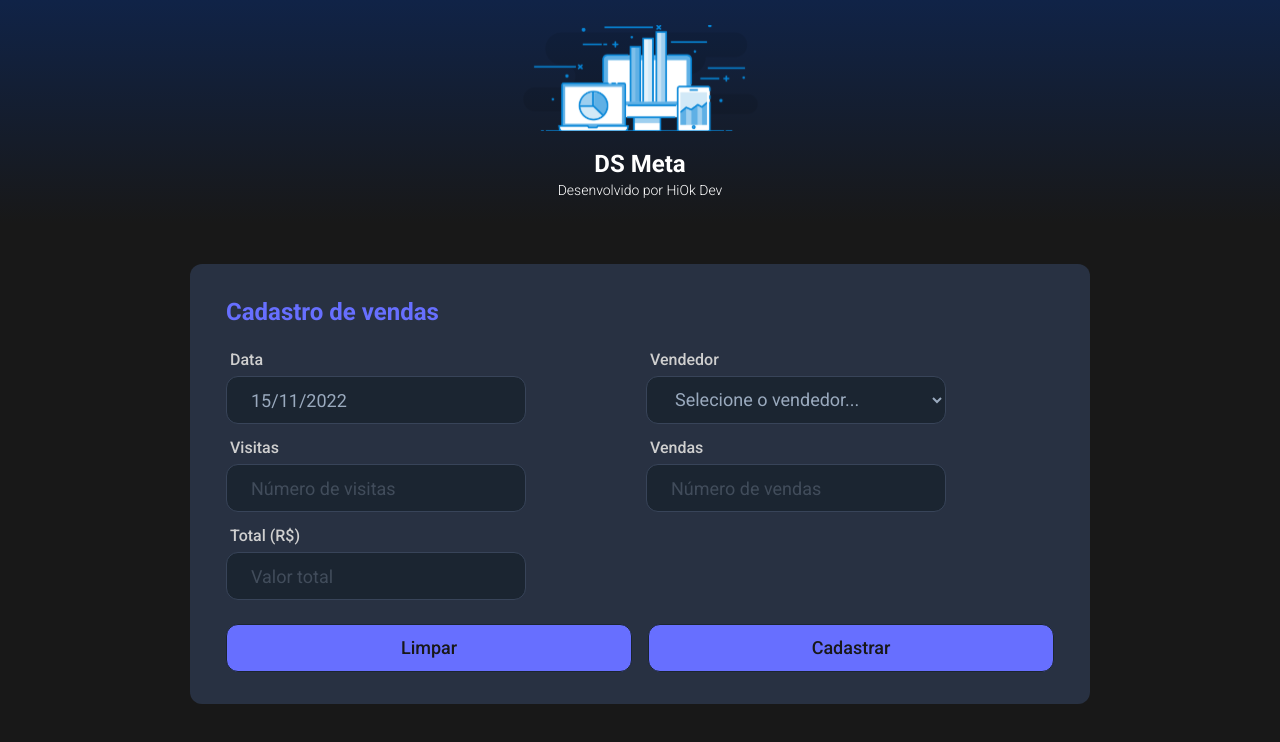
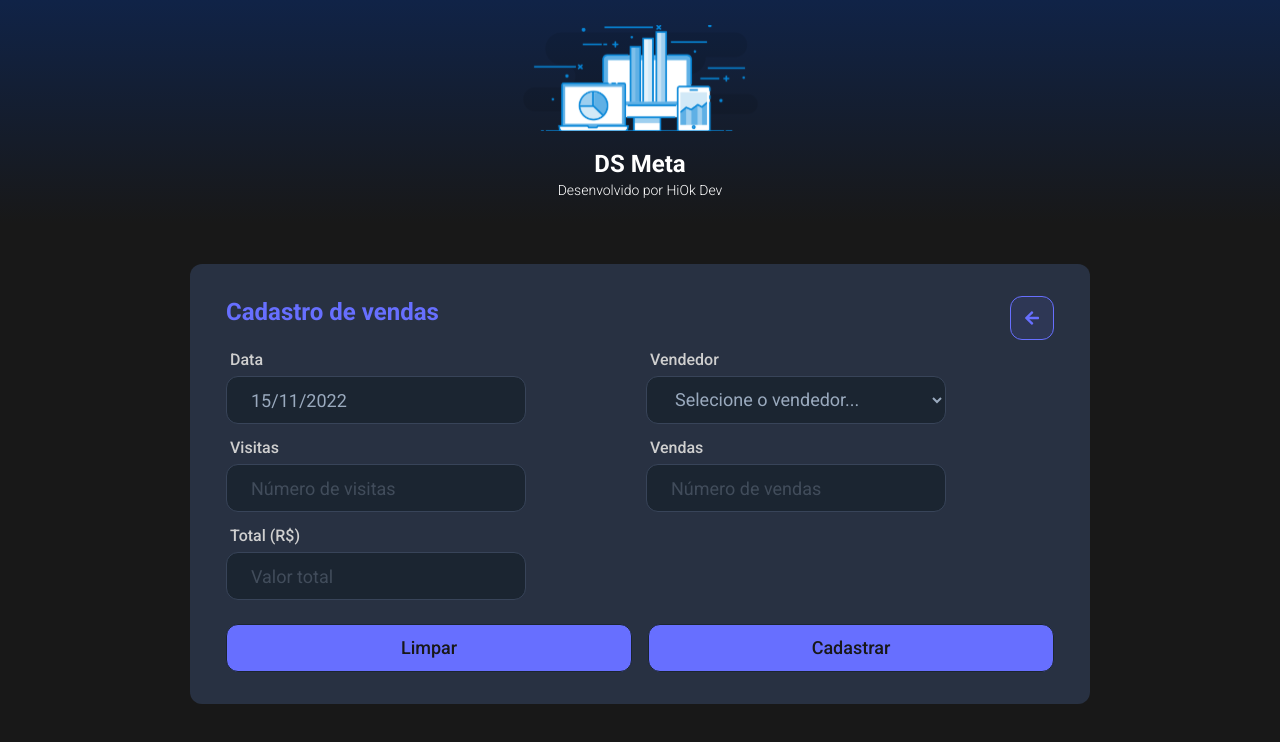
Before and after one commit to rodolfoHOk/devsuperior.dsmeta, a React (Vite) app in the folder frontend/: page /cadastro in a window 1280 px wide. Shown: the top 742 px of the page. Built offline with nearby package versions, Linux system fonts and the light colour scheme.

Commit message:
add cash register button and back button component

```diff
--- a/frontend/package.json
+++ b/frontend/package.json
@@ -13,6 +13,7 @@
     "react": "^18.2.0",
     "react-datepicker": "^4.8.0",
     "react-dom": "^18.2.0",
+    "react-icons": "^4.6.0",
     "react-router-dom": "^6.4.3"
   },
   "devDependencies": {
--- /dev/null
+++ b/frontend/src/components/BackButton/index.tsx
@@ -0,0 +1,13 @@
+import { ButtonHTMLAttributes } from 'react';
+import { FaArrowLeft } from 'react-icons/fa';
+import './styles.css';
+
+interface BackButtonProps extends ButtonHTMLAttributes<HTMLButtonElement> {}
+
+export function BackButton(props: BackButtonProps) {
+  return (
+    <button {...props} className="btn-back" title="Voltar">
+      <FaArrowLeft className="text-blue-400" />
+    </button>
+  );
+}
--- /dev/null
+++ b/frontend/src/components/BackButton/styles.css
@@ -0,0 +1,3 @@
+.btn-back {
+  @apply w-11 h-11 flex items-center justify-center rounded-xl border border-blue-400 bg-blue-400/10 hover:bg-blue-400/30 transition-colors duration-200;
+}
--- /dev/null
+++ b/frontend/src/components/CashRegisterButton/index.tsx
@@ -0,0 +1,14 @@
+import { ButtonHTMLAttributes } from 'react';
+import { FaCashRegister } from 'react-icons/fa';
+import './styles.css';
+
+interface CashRegisterButtonProps
+  extends ButtonHTMLAttributes<HTMLButtonElement> {}
+
+export function CashRegisterButton(props: CashRegisterButtonProps) {
+  return (
+    <button {...props} className="btn-cash-register" title="Cadastrar venda">
+      <FaCashRegister className="text-blue-400" />
+    </button>
+  );
+}
--- /dev/null
+++ b/frontend/src/components/CashRegisterButton/styles.css
@@ -0,0 +1,3 @@
+.btn-cash-register {
+  @apply w-11 h-11 flex items-center justify-center rounded-xl border border-blue-400 bg-blue-400/10 hover:bg-blue-400/30 transition-colors duration-200;
+}
--- a/frontend/src/components/NotificationButton/index.tsx
+++ b/frontend/src/components/NotificationButton/index.tsx
@@ -1,9 +1,13 @@
+import { ButtonHTMLAttributes } from 'react';
 import icon from '../../assets/img/notification-icon.svg';
 import './styles.css';
 
-export function NotificationButton() {
+interface NotificationButtonProps
+  extends ButtonHTMLAttributes<HTMLButtonElement> {}
+
+export function NotificationButton(props: NotificationButtonProps) {
   return (
-    <button className="btn-notification">
+    <button {...props} className="btn-notification">
       <img src={icon} alt="Notificar" />
     </button>
   );
--- a/frontend/src/components/SalesCard/index.tsx
+++ b/frontend/src/components/SalesCard/index.tsx
@@ -1,6 +1,8 @@
 import { useState } from 'react';
+import { useNavigate } from 'react-router-dom';
 import DatePicker, { registerLocale } from 'react-datepicker';
 import ptBR from 'date-fns/locale/pt-BR';
+import { CashRegisterButton } from '../CashRegisterButton';
 import { NotificationButton } from '../NotificationButton';
 
 import 'react-datepicker/dist/react-datepicker.css';
@@ -9,6 +11,8 @@ import '../Input/styles.css';
 
 export function SalesCard() {
   registerLocale('ptBR', ptBR);
+
+  const navigate = useNavigate();
 
   const minDate = new Date(new Date().setDate(new Date().getDate() - 365));
   const maxDate = new Date();
@@ -19,6 +23,10 @@ export function SalesCard() {
   return (
     <div className="sales-card">
       <h2>Vendas</h2>
+
+      <div className="add-sale">
+        <CashRegisterButton onClick={() => navigate('/cadastro')} />
+      </div>
 
       <div className="form">
         <DatePicker
--- a/frontend/src/components/SalesCard/styles.css
+++ b/frontend/src/components/SalesCard/styles.css
@@ -1,9 +1,13 @@
 .sales-card {
-  @apply max-w-[300px] md:max-w-[536px] lg:max-w-[900px] w-full px-[10px] md:px-8 lg:px-9 py-8 flex flex-col bg-zinc-500 rounded-xl;
+  @apply relative max-w-[300px] md:max-w-[536px] lg:max-w-[900px] w-full px-[10px] md:px-8 lg:px-9 py-8 flex flex-col bg-zinc-500 rounded-xl;
 }
 
 .sales-card h2 {
   @apply font-bold text-2xl text-blue-400;
+}
+
+.sales-card .add-sale {
+  @apply absolute top-5 md:top-8 right-3 md:right-8 lg:right-9;
 }
 
 .sales-card .form {
--- a/frontend/src/components/SalesForm/index.tsx
+++ b/frontend/src/components/SalesForm/index.tsx
@@ -1,10 +1,12 @@
 import { useState } from 'react';
+import { useNavigate } from 'react-router-dom';
 import DatePicker, { registerLocale } from 'react-datepicker';
 import ptBR from 'date-fns/locale/pt-BR';
 import '../Input/styles.css';
 import './styles.css';
 import { Input } from '../Input';
 import { Button } from '../Button';
+import { BackButton } from '../BackButton';
 import { useForm, UseFormErrors } from '../../hooks/useForm';
 
 interface Seller {
@@ -22,6 +24,8 @@ interface SaleFormData {
 
 export function SalesForm() {
   registerLocale('ptBR', ptBR);
+
+  const navigate = useNavigate();
 
   const [sellers, setSellers] = useState<Seller[]>([
     {
@@ -116,6 +120,10 @@ export function SalesForm() {
     <div className="sales-form">
       <h2>Cadastro de vendas</h2>
 
+      <div className="back-btn-container">
+        <BackButton onClick={() => navigate('/')} />
+      </div>
+
       <form onSubmit={handleSubmit}>
         <div className="data-inputs">
           <div>
--- a/frontend/src/components/SalesForm/styles.css
+++ b/frontend/src/components/SalesForm/styles.css
@@ -1,9 +1,13 @@
 .sales-form {
-  @apply max-w-[300px] md:max-w-[536px] lg:max-w-[900px] w-full px-[10px] md:px-8 lg:px-9 py-8 flex flex-col bg-zinc-500 rounded-xl;
+  @apply relative max-w-[300px] md:max-w-[536px] lg:max-w-[900px] w-full px-[10px] md:px-8 lg:px-9 py-8 flex flex-col bg-zinc-500 rounded-xl;
 }
 
 .sales-form h2 {
   @apply font-bold text-2xl text-blue-400;
+}
+
+.sales-form .back-btn-container {
+  @apply absolute top-5 md:top-8 right-3 md:right-8 lg:right-9;
 }
 
 .sales-form form {
```
Also changed, not shown: 2 other files (tests, documents, lock files or other folders).
